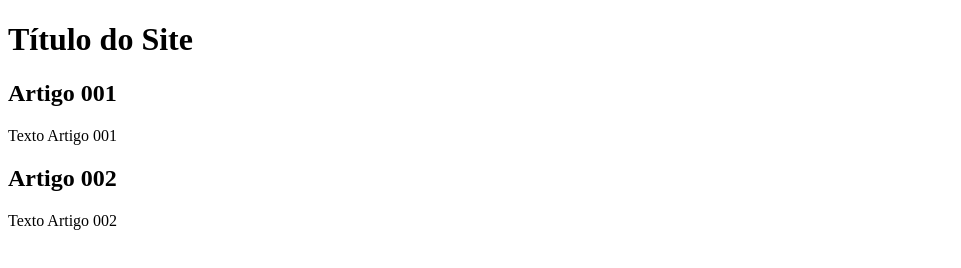
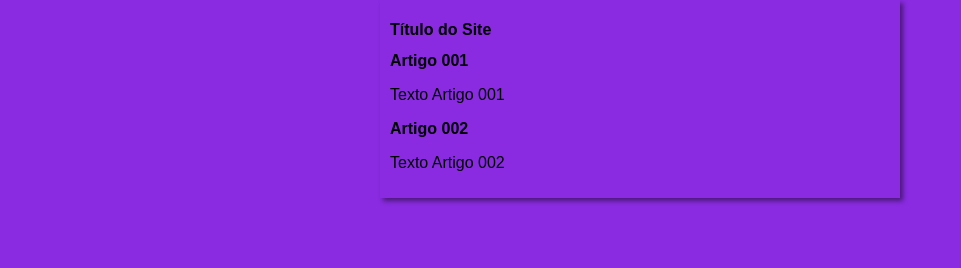
Before and after one commit to m4rsko/projeto-site, a plain HTML site: page index.html in a window 1280 px wide. Shown: the whole page, without its empty margins (0-961 px from the left). Drawn offline with Linux system fonts and the light colour scheme.

Commit message:
iniciei o desing

```diff
--- /dev/null
+++ b/estilos/style.css
@@ -0,0 +1,12 @@
+*{
+    font-family: Arial, Helvetica, sans-serif;
+    font-size: 16px;
+}
+body{
+    background-color: blueviolet;
+    width: 500px;
+    margin: auto;
+    padding: 10px
+    ;
+    box-shadow: 3px 3px 5px rgba(0, 0, 0, 0.473);
+}
--- a/index.html
+++ b/index.html
@@ -5,6 +5,7 @@
     <meta http-equiv="X-UA-Compatible" content="IE=edge">
     <meta name="viewport" content="width=device-width, initial-scale=1.0">
     <title>Título do Site</title>
+    <link rel="stylesheet" href="estilos/style.css">
 </head>
 <body>
     <main>
```
